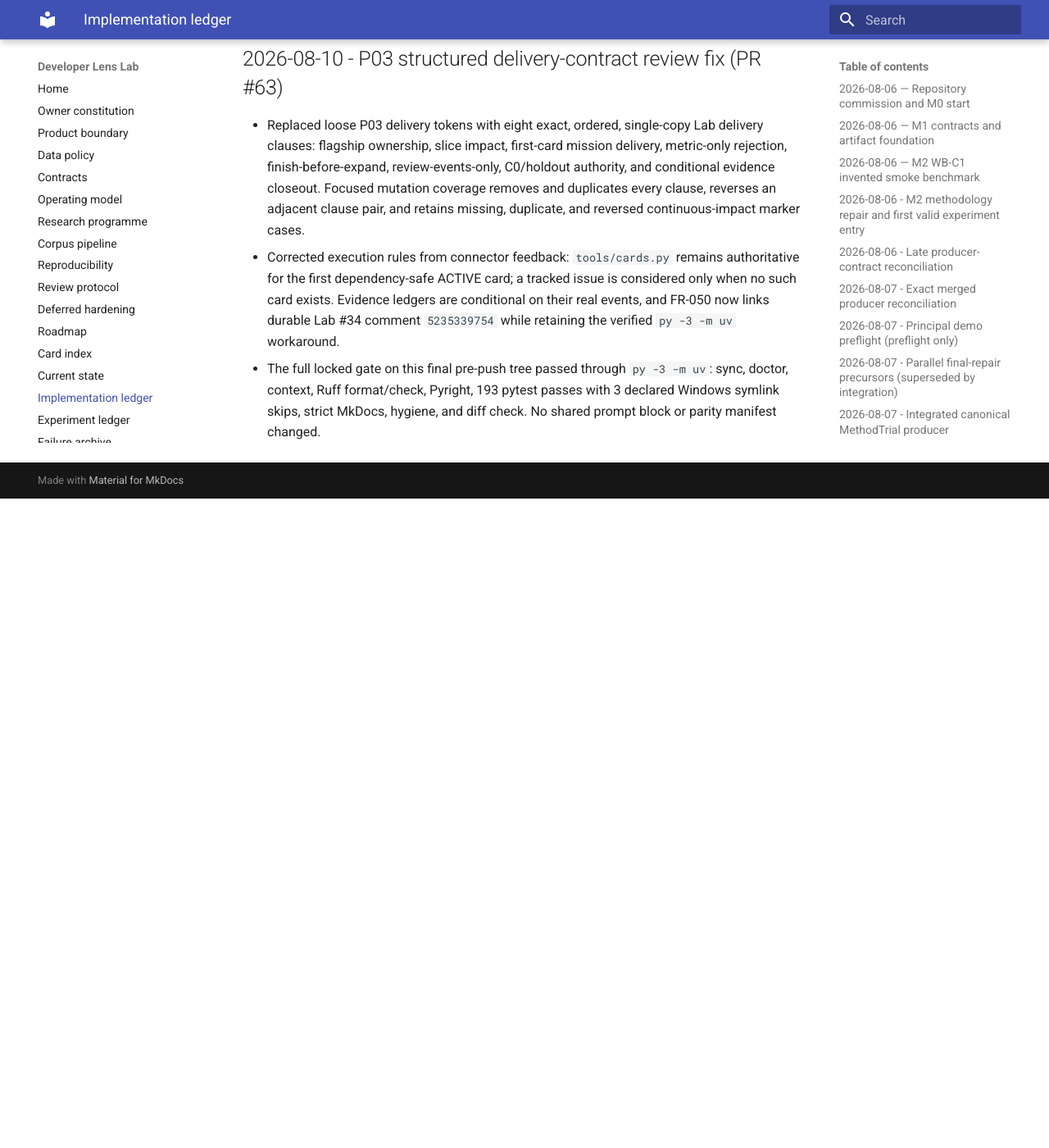
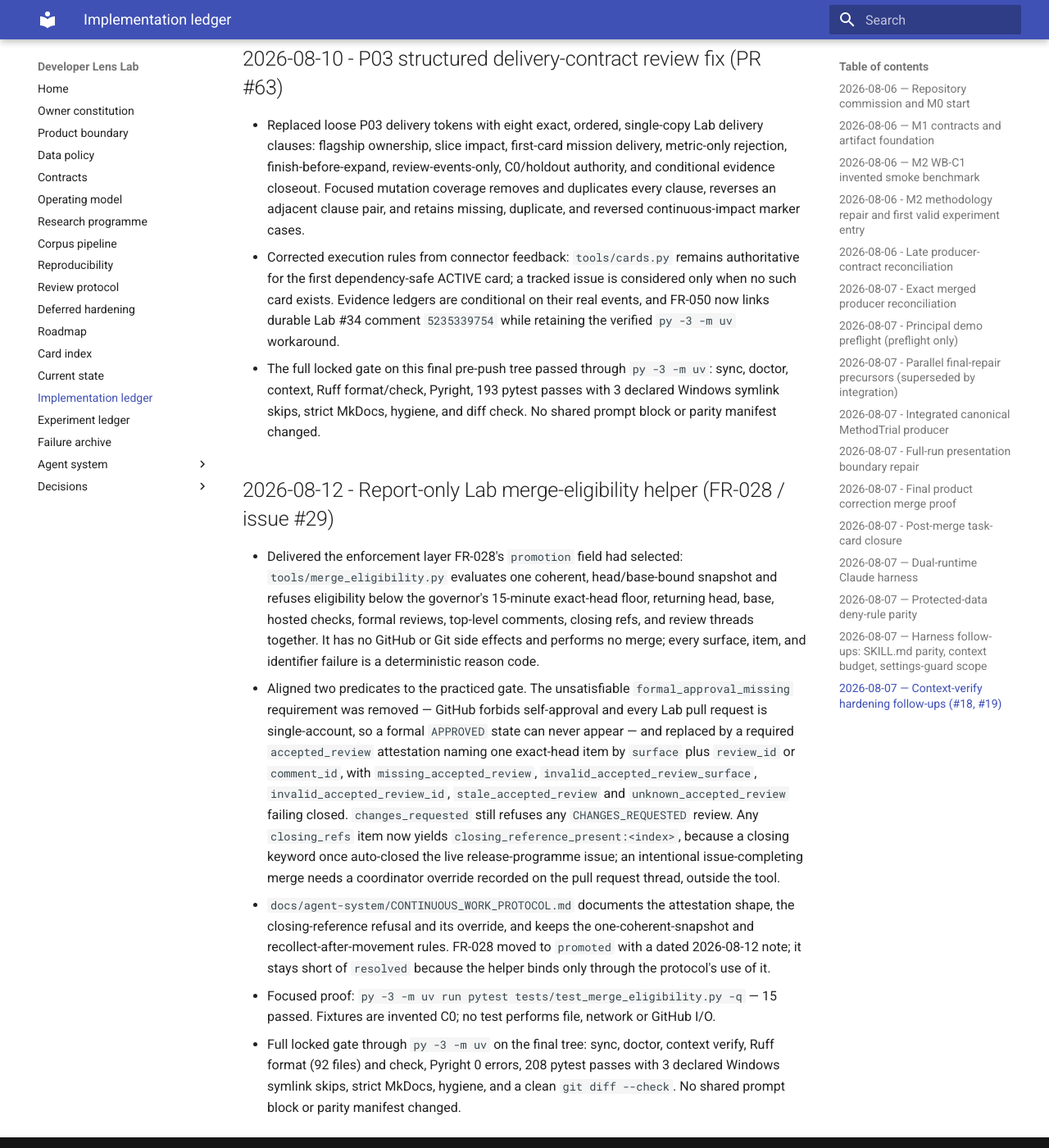
Before and after one commit to Chris0Jeky/developer-lens-lab, an MkDocs documentation site: the page built from docs/IMPLEMENTATION_LEDGER.md, in a window 1280 px wide and 1400 px high, scrolled down 33214 px. Shown: the whole window at 82% size. Built offline with MkDocs 1.6.1 and Material for MkDocs 9.7.7, drawn with Linux system fonts in a browser that asks for light colours; before the commit the page ends 33822 px from its top, so only the background shows below that.

Commit message:
Record the merge-eligibility helper milestone

```diff
--- a/docs/IMPLEMENTATION_LEDGER.md
+++ b/docs/IMPLEMENTATION_LEDGER.md
@@ -1091,3 +1091,32 @@ Append milestone evidence. Live GitHub facts are snapshots and must be refreshed
 - The full locked gate on this final pre-push tree passed through `py -3 -m uv`: sync, doctor,
   context, Ruff format/check, Pyright, 193 pytest passes with 3 declared Windows symlink skips,
   strict MkDocs, hygiene, and diff check. No shared prompt block or parity manifest changed.
+
+## 2026-08-12 - Report-only Lab merge-eligibility helper (FR-028 / issue #29)
+
+- Delivered the enforcement layer FR-028's `promotion` field had selected:
+  `tools/merge_eligibility.py` evaluates one coherent, head/base-bound snapshot and refuses
+  eligibility below the governor's 15-minute exact-head floor, returning head, base, hosted checks,
+  formal reviews, top-level comments, closing refs, and review threads together. It has no GitHub
+  or Git side effects and performs no merge; every surface, item, and identifier failure is a
+  deterministic reason code.
+- Aligned two predicates to the practiced gate. The unsatisfiable `formal_approval_missing`
+  requirement was removed — GitHub forbids self-approval and every Lab pull request is
+  single-account, so a formal `APPROVED` state can never appear — and replaced by a required
+  `accepted_review` attestation naming one exact-head item by `surface` plus `review_id` or
+  `comment_id`, with `missing_accepted_review`, `invalid_accepted_review_surface`,
+  `invalid_accepted_review_id`, `stale_accepted_review` and `unknown_accepted_review` failing
+  closed. `changes_requested` still refuses any `CHANGES_REQUESTED` review. Any `closing_refs` item
+  now yields `closing_reference_present:<index>`, because a closing keyword once auto-closed the
+  live release-programme issue; an intentional issue-completing merge needs a coordinator override
+  recorded on the pull request thread, outside the tool.
+- `docs/agent-system/CONTINUOUS_WORK_PROTOCOL.md` documents the attestation shape, the
+  closing-reference refusal and its override, and keeps the one-coherent-snapshot and
+  recollect-after-movement rules. FR-028 moved to `promoted` with a dated 2026-08-12 note; it stays
+  short of `resolved` because the helper binds only through the protocol's use of it.
+- Focused proof: `py -3 -m uv run pytest tests/test_merge_eligibility.py -q` — 15 passed. Fixtures
+  are invented C0; no test performs file, network or GitHub I/O.
+- Full locked gate through `py -3 -m uv` on the final tree: sync, doctor, context verify, Ruff
+  format (92 files) and check, Pyright 0 errors, 208 pytest passes with 3 declared Windows symlink
+  skips, strict MkDocs, hygiene, and a clean `git diff --check`. No shared prompt block or parity
+  manifest changed.
```
